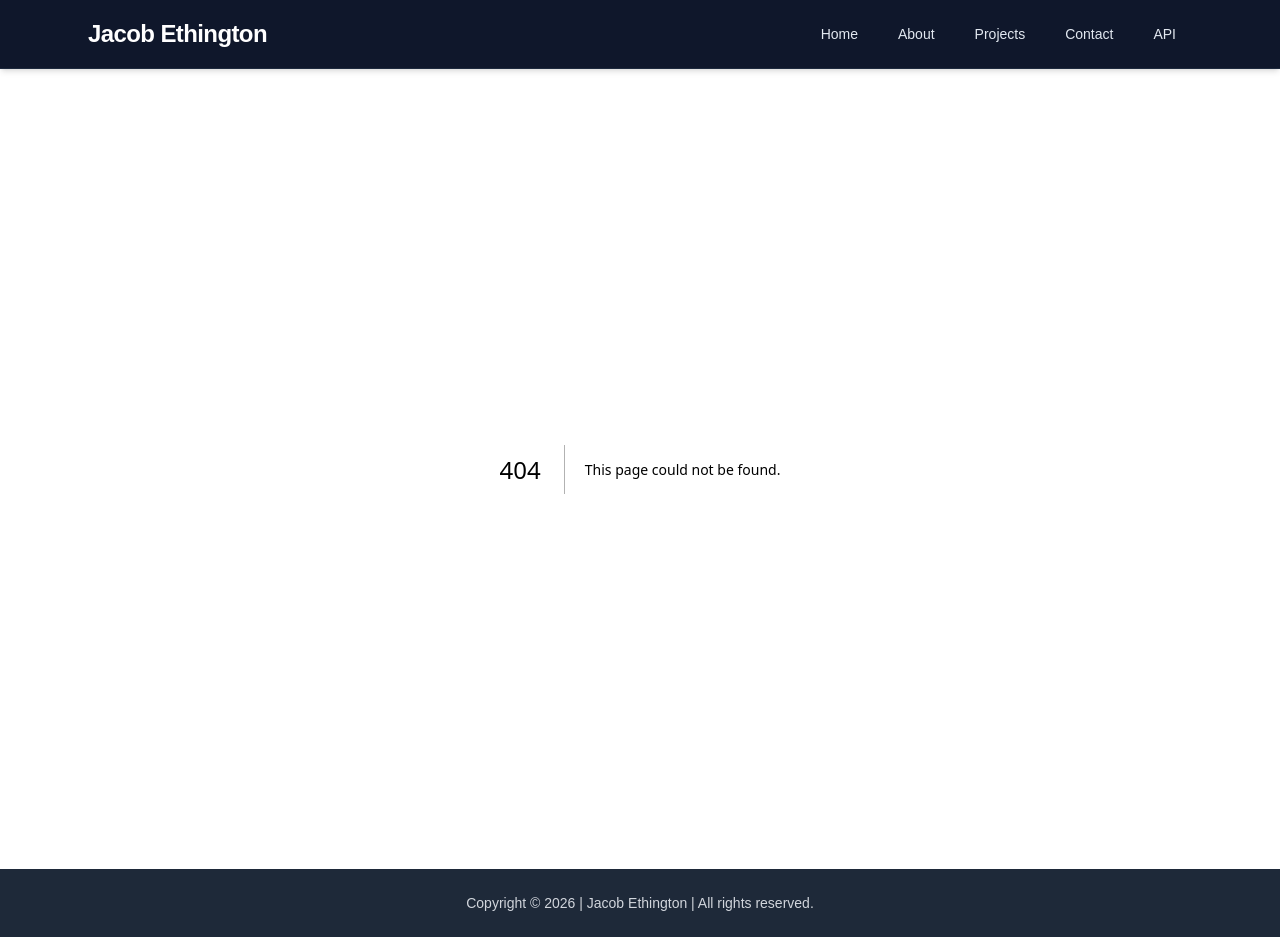
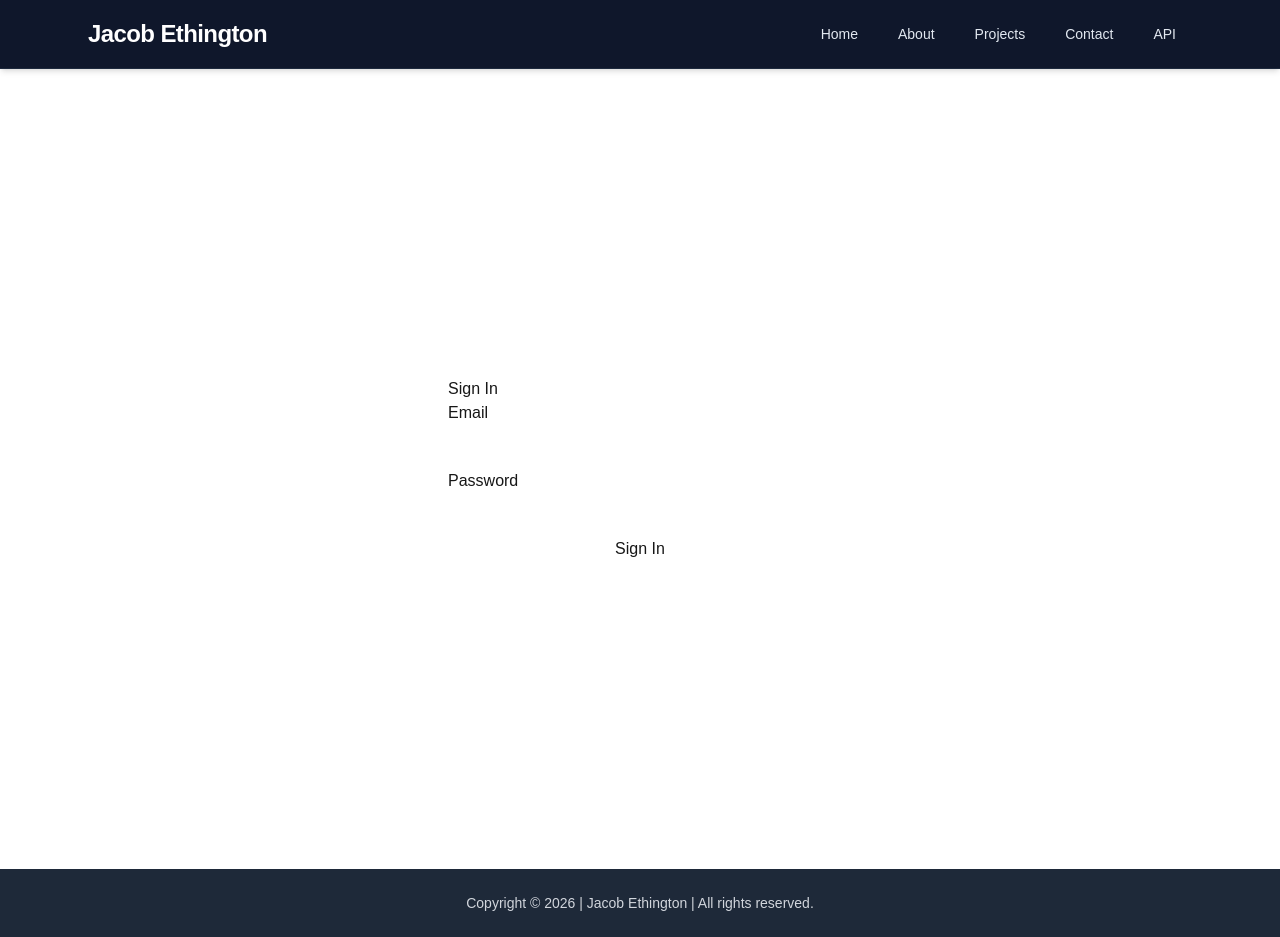
Before and after one commit to jdethington/wdd430-portfolio, a Next.js app: page /login in a window 1280 px wide. Before the commit this address had no page. Built offline with nearby package versions, Linux system fonts and the light colour scheme.

Commit message:
Forgot to merge week 4

```diff
--- /dev/null
+++ b/app/lib/actions.ts
@@ -0,0 +1,22 @@
+// app/lib/actions.ts
+import { signIn } from "@/auth";
+import { AuthError } from "next-auth";
+
+export async function authenticate(
+  prevState: string | undefined,
+  formData: FormData,
+) {
+  try {
+    await signIn("credentials", formData);
+  } catch (error) {
+    if (error instanceof AuthError) {
+      switch (error.type) {
+        case "CredentialsSignin":
+          return "Invalid email or password.";
+        default:
+          return "An unknown error occurred. Please try again.";
+      }
+    }
+    throw error; // Re-throw so Next.js handles redirects correctly
+  }
+}
--- /dev/null
+++ b/app/login/page.tsx
@@ -0,0 +1,13 @@
+// app/login/page.tsx
+import { LoginForm } from "@/components/login-form";
+
+export default function LoginPage() {
+  return (
+    <main className="flex min-h-screen items-center justify-center">
+      <div className="w-full max-w-sm">
+        <h1>Sign In</h1>
+        <LoginForm />
+      </div>
+    </main>
+  );
+}
--- /dev/null
+++ b/auth.config.ts
@@ -0,0 +1,28 @@
+// auth.config.ts  (project root)
+import type { NextAuthConfig } from "next-auth";
+
+export const authConfig = {
+  pages: {
+    signIn: "/login",
+  },
+  callbacks: {
+    authorized({ auth, request: { nextUrl } }) {
+      const isLoggedIn = !!auth?.user;
+
+      // Protect all routes under /dashboard
+      const isProtected = nextUrl.pathname.startsWith("/dashboard");
+
+      if (isProtected) {
+        if (!isLoggedIn) return true;
+        return false; // Redirect to /login if not logged in
+      }
+
+      // Redirect already-logged-in users away from /login
+      if (isLoggedIn && nextUrl.pathname === "/login") {
+        return Response.redirect(new URL("/dashboard", nextUrl));
+      }
+      return true; // Allow access to all other routes
+    },
+  },
+  providers: [], // providers are added in auth.ts
+} satisfies NextAuthConfig;
--- /dev/null
+++ b/auth.ts
@@ -0,0 +1,34 @@
+// auth.ts (project root)
+import NextAuth from "next-auth";
+import Credentials from "next-auth/providers/credentials";
+import { z } from "zod";
+import bcrypt from "bcryptjs";
+import { authConfig } from "./auth.config";
+import { getUserByEmail } from "@/lib/data"; // DB query function
+
+export const { auth, signIn, signOut } = NextAuth({
+  ...authConfig,
+  providers: [
+    Credentials({
+      async authorize(credentials) {
+        const parsed = z
+          .object({ email: z.string().email(), password: z.string().min(6) })
+          .safeParse(credentials);
+
+        if (!parsed.success) return null;
+
+        const { email, password } = parsed.data;
+        const user = await getUserByEmail(email);
+        if (!user) return null;
+
+        const passwordsMatch = await bcrypt.compare(
+          password,
+          user.passwordHash,
+        );
+        if (passwordsMatch) return user;
+
+        return null;
+      },
+    }),
+  ],
+});
--- /dev/null
+++ b/components/login-form.tsx
@@ -0,0 +1,35 @@
+// components/login-form.tsx
+"use client";
+
+import { useActionState } from "react";
+import { authenticate } from "@/app/lib/actions";
+
+export function LoginForm() {
+  const [errorMessage, formAction, isPending] = useActionState(
+    authenticate,
+    undefined,
+  );
+
+  return (
+    <form action={formAction} className="flex flex-col gap-4">
+      <div className="flex flex-col gap-1">
+        <label htmlFor="email">Email</label>
+        <input id="email" name="email" type="email" required />
+      </div>
+      <div className="flex flex-col gap-1">
+        <label htmlFor="password">Password</label>
+        <input
+          id="password"
+          name="password"
+          type="password"
+          minLength={6}
+          required
+        />
+      </div>
+      <button aria-disabled={isPending} type="submit" className="btn">
+        {isPending ? "Signing in..." : "Sign In"}
+      </button>
+      {errorMessage && <p className="text-red-500">{errorMessage}</p>}
+    </form>
+  );
+}
--- /dev/null
+++ b/components/sign-out-button.tsx
@@ -0,0 +1,15 @@
+// components/sign-out-button.tsx
+import { singOut } from "@/auth";
+
+export function SignOutButton() {
+  return (
+    <form
+      action={async () => {
+        "use server";
+        await singOut({ redirectTo: "/" });
+      }}
+    >
+      <button type="submit">Sign Out</button>
+    </form>
+  );
+}
--- /dev/null
+++ b/middleware.ts
@@ -0,0 +1,10 @@
+// middleware.ts  (project root)
+import NextAuth from "next-auth";
+import { authConfig } from "./auth.config";
+
+export default NextAuth(authConfig).auth;
+
+export const config = {
+  // Run middleware on all routes except static files and Next.js internals
+  matcher: ["/((?!api|_next/static|_next/image|.*\\.png$).*)"],
+};
```
Also changed, not shown: package.json (+6 -2 lines), 1 other file (tests, documents, lock files or other folders).
